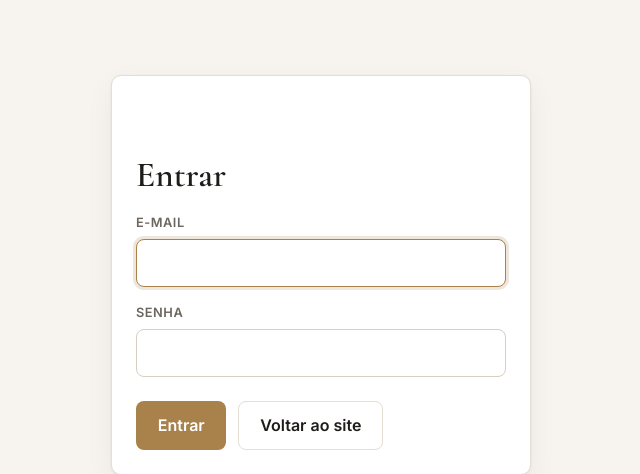
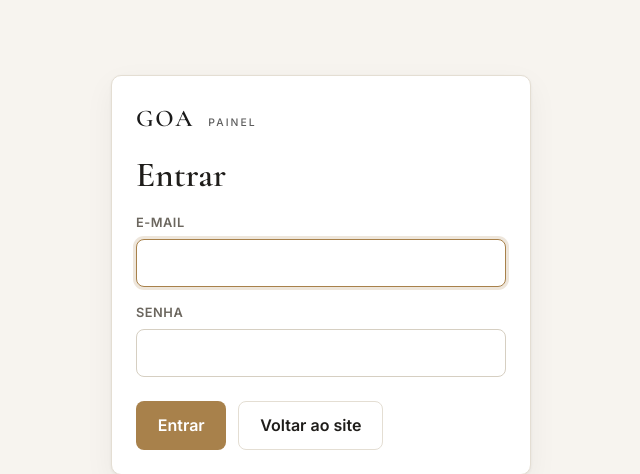
Before and after one commit to FellipeBarnabe/goa-reservas, a PHP site: page /goa-reservas/public/admin/login.php in a window 1280 px wide. Shown: the part 125-599 px from the top of the page, without its empty margins (319-959 px from the left). Run offline with PHP 8.4, Linux system fonts and the light colour scheme.

Commit message:
fix: cor da marca na tela de login

```diff
--- a/public/css/style.css
+++ b/public/css/style.css
@@ -649,6 +649,7 @@ img {
 }
 .login__marca {
   margin: 0 0 1rem;
+  color: var(--cor-escura);
 }
 .login__caixa h1 {
   font-size: 2.2rem;
```
